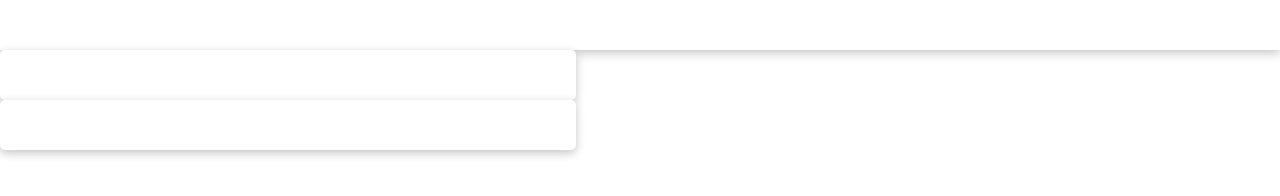
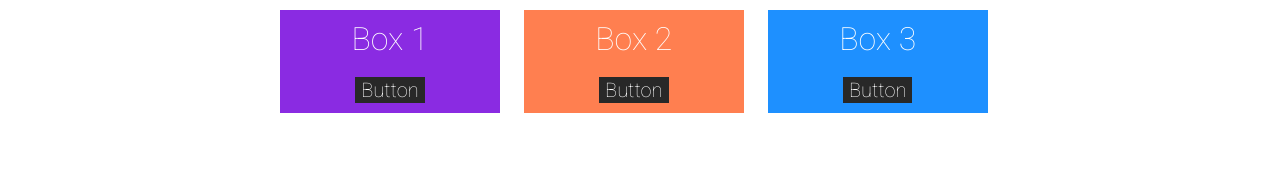
Before and after one commit to AnthonyChamberlin/work-experience-task, a plain HTML site: page index.html in a window 1280 px wide. Drawn offline with Linux system fonts and the light colour scheme.

Commit message:
add files

```diff
--- a/index.html
+++ b/index.html
@@ -5,32 +5,34 @@
     <meta name="viewport" content="width=device-width, initial-scale=1.0">
     <meta http-equiv="X-UA-Compatible" content="ie=edge">
     <link rel="stylesheet" href="style.css">
+    <link href="https://fonts.googleapis.com/css?family=Roboto:100" rel="stylesheet">
     <title>Webpage</title>
 </head>
 
-<header>
-
-</header>
-
 <body>
-    <div class="hero-banner">
-
+    <div class="container">
+        <div class="boxes box-1">
+            <h1>Box 1</h1>
+            <img src="" alt="">
+            <h3></h3>
+            <p></p>
+            <button>Button</button>
+        </div>
+        <div class="boxes box-2">
+            <h1>Box 2</h1>
+            <img src="" alt="">
+            <h3></h3>
+            <p></p>
+            <button>Button</button>
+        </div>
+        <div class="boxes box-3">
+            <h1>Box 3</h1>
+            <img src="" alt="">
+            <h3></h3>
+            <p></p>
+            <button>Button</button>
+        </div>
     </div>
-    <section class="content-left">
-
-    </section>
-
-    <section class="content-right">
-
-    </section>
-
-    <section class="content-bottom">
-
-    </section>
 </body>
 
-<footer>
-
-</footer>
-
 </html>
--- a/style.css
+++ b/style.css
@@ -1,25 +1,41 @@
 * {
-    margin: 0;
+    margin: 0 auto;
+    font-family: 'Roboto', sans-serif;
+    font-weight: 100;
+    color: white;
 }
 
-header {
-    background-color: #fff;
-    box-shadow: 0 3px 10px #c4c4c4;
-    height: 50px;
+.container {
+    width: 740px;
 }
 
-.content-left {
-    width: 45%;
-    background-color: #fff;
-    border-radius: 5px;
-    box-shadow: 0 3px 10px #c4c4c4;
-    height: 50px;
+.boxes {
+    height: 100%;
+    width: 200px;
+    margin: 10px;
+    padding: 10px;
+    text-align: center;
 }
 
-.content-right {
-    width: 45%;
-    background-color: #fff;
-    border-radius: 5px;
-    box-shadow: 0 3px 10px #c4c4c4;
-    height: 50px;
+.box-1 {
+    display: inline-block;
+    background-color: blueviolet;
 }
+
+.box-2 {
+    display: inline-block;
+    background-color: coral;
+}
+
+.box-3 {
+    display: inline-block;
+    background-color: dodgerblue;
+}
+
+button {
+    background-color: #282828;
+    text-align: center;
+    border: none;
+    font-size: 20px;
+    color: white;
+}
```
Also changed, not shown: img/hero-image.jpg (added).
